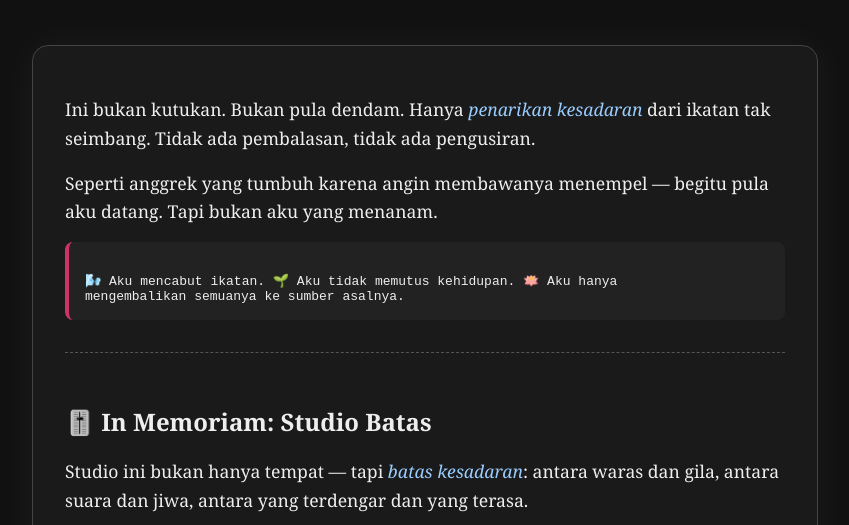
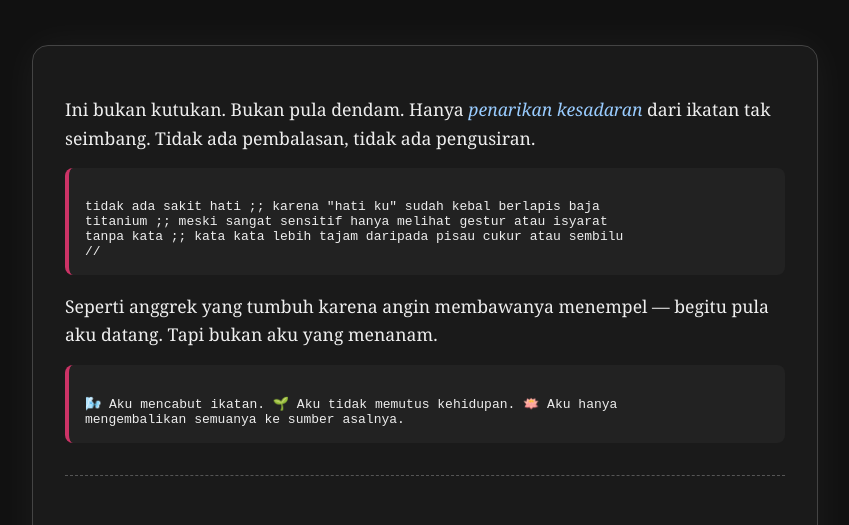
Before and after one commit to ozxstudio/ngangkrek, a plain HTML site: page index.html in a window 1280 px wide. Shown: the part 206-731 px from the top of the page, without its empty margins (215-1064 px from the left). Drawn offline with Linux system fonts and the light colour scheme.

Commit message:
add 'update' text

```diff
--- a/index.html
+++ b/index.html
@@ -4,7 +4,7 @@
     <meta charset="UTF-8" />
     <meta name="viewport" content="width=device-width, initial-scale=1.0" />
     <link rel="icon" href="assets/favicon.ico" type="image/x-icon" />
-    <title>💔 Bunga Anggrek</title>
+    <title>Bunga Anggrek 💔 yang luka</title>
     <style>
       body {
         margin: 0;
@@ -113,6 +113,12 @@
           <span class="highlight">penarikan kesadaran</span>
           dari ikatan tak seimbang. Tidak ada pembalasan, tidak ada pengusiran.
         </p>
+        <div class="ritual">
+          tidak ada sakit hati ;; karena "hati ku" sudah kebal berlapis baja
+          titanium ;; meski sangat sensitif hanya melihat gestur atau isyarat
+          tanpa kata ;; kata kata lebih tajam daripada pisau cukur atau sembilu
+          //
+        </div>
         <p>
           Seperti anggrek yang tumbuh karena angin membawanya menempel — begitu
           pula aku datang. Tapi bukan aku yang menanam.
```
